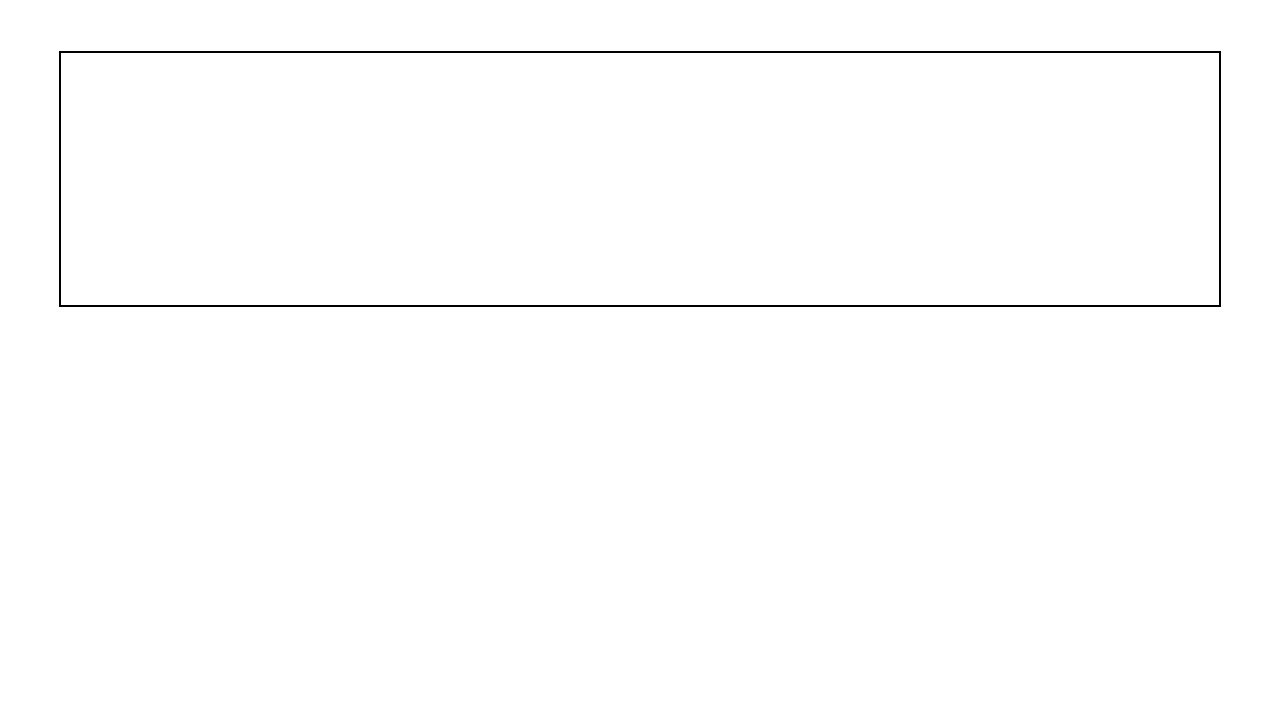
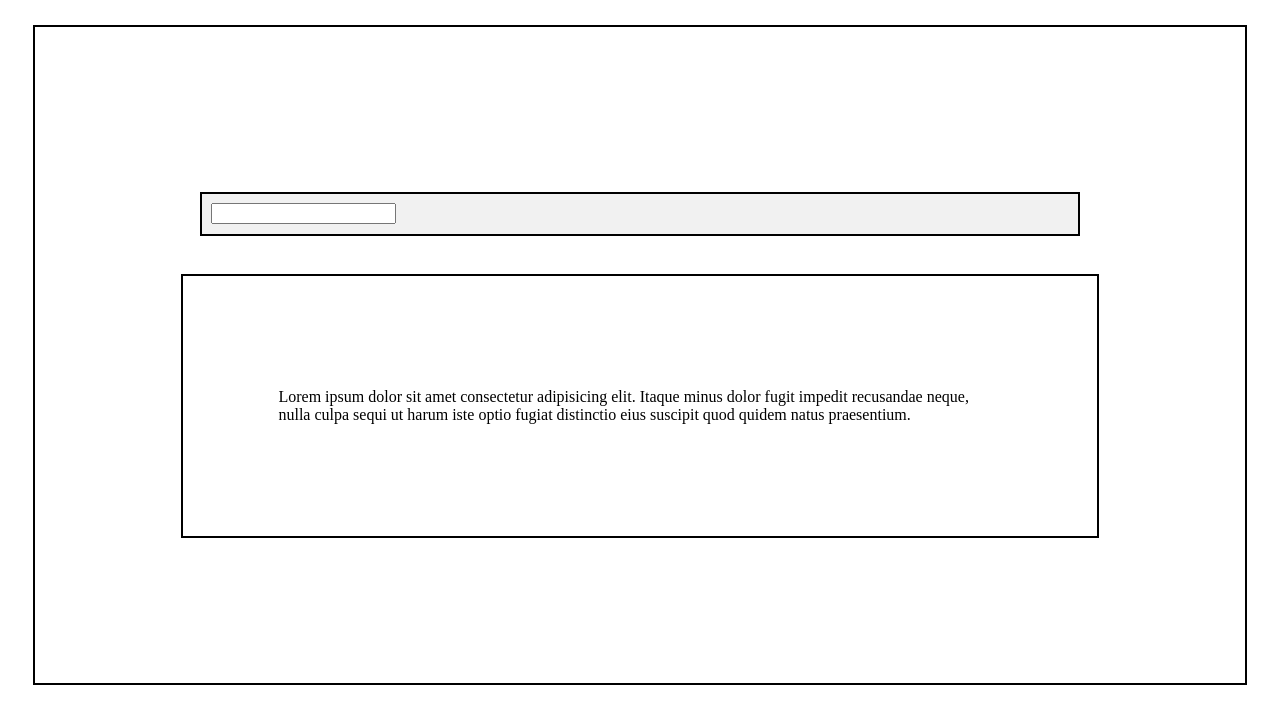
Before and after one commit to Jobgetz/LeadMe, a plain HTML site: page Homepage.html in a window 1280 px wide. Drawn offline with Linux system fonts and the light colour scheme.

Commit message:
new commit
boxes

```diff
--- a/Homepage.html
+++ b/Homepage.html
@@ -7,8 +7,21 @@
     <title>Mall Thing</title>
 </head>
 <body>
-    <div class = Box>
+    <div class = BigBox>
+        <div class = Box>
+            <form>
+                <input type ="text" id="UserInput" >
+            </form>
 
+
+        </div>
+        <div class = ResponseBox>
+            <p>
+                Lorem ipsum dolor sit amet consectetur adipisicing elit. Itaque minus dolor fugit impedit recusandae neque, nulla culpa sequi ut harum iste optio fugiat distinctio eius suscipit quod quidem natus praesentium.
+            </p>
+
+
+        </div>
     </div>
 </body>
 </html>
--- a/stylesheet.css
+++ b/stylesheet.css
@@ -1,6 +1,20 @@
 .Box{
     border: 2px solid black;
     margin: 4%;
+    background-color: #f1f1f1;
+    padding: 1%;
+}
 
+.BigBox{
+    border: 2px solid black;
+    margin: 2%;
     padding: 10%;
+    left: 0px;
 }
+
+.ResponseBox{
+    border: 2px solid black;
+    margin: 2%;
+    padding: 10%;
+    right: 0px;
+}
```
